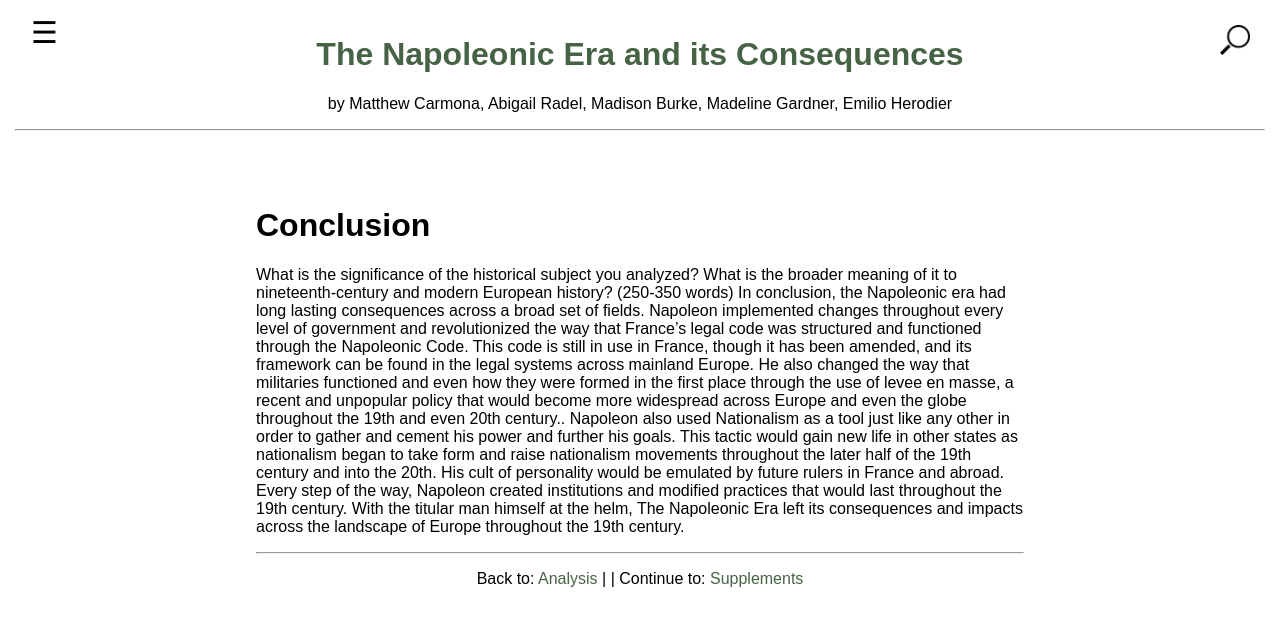
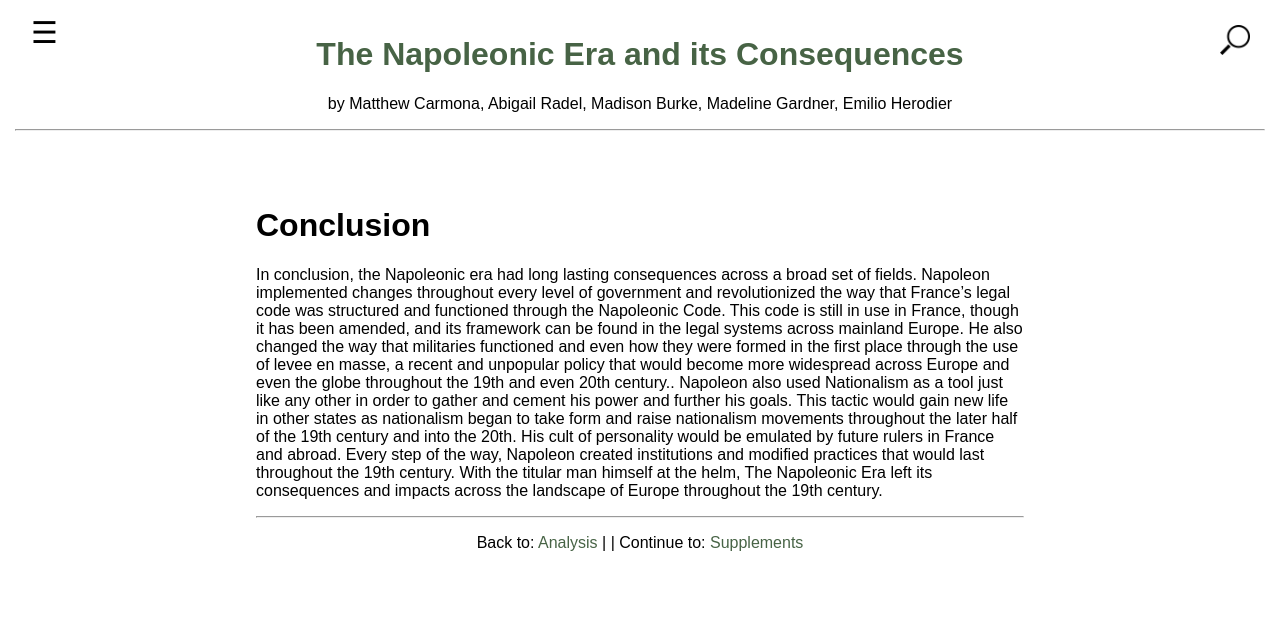
Before and after one commit to carmonamatt/Carmona-Matthew-EUH3205, a Jekyll site: the page built from 003_conclusion.md, in a window 1280 px wide. Shown: the top 626 px of the page. Built offline with Jekyll 4.4.1, drawn with Linux system fonts in a browser that asks for light colours.

Commit message:
Update 003_conclusion.md

```diff
--- a/003_conclusion.md
+++ b/003_conclusion.md
@@ -8,5 +8,5 @@ number: 3
 
 
 
-What is the significance of the historical subject you analyzed? What is the broader meaning of it to nineteenth-century and modern European history? (250-350 words)
+
 In conclusion, the Napoleonic era had long lasting consequences across a broad set of fields. Napoleon implemented changes throughout every level of government and revolutionized the way that France’s legal code was structured and functioned through the Napoleonic Code. This code is still in use in France, though it has been amended, and its framework can be found in the legal systems across mainland Europe. He also changed the way that militaries functioned and even how they were formed in the first place through the use of levee en masse, a recent and unpopular policy that would become more widespread across Europe and even the globe throughout the 19th and even 20th century.. Napoleon also used Nationalism as a tool just like any other in order to gather and cement his power and further his goals. This tactic would gain new life in other states as nationalism began to take form and raise nationalism movements throughout the later half of the 19th century and into the 20th. His cult of personality would be emulated by future rulers in France and abroad. Every step of the way, Napoleon created institutions and modified practices that would last throughout the 19th century. With the titular man himself at the helm, The Napoleonic Era left its consequences and impacts across the landscape of Europe throughout the 19th century.
```
